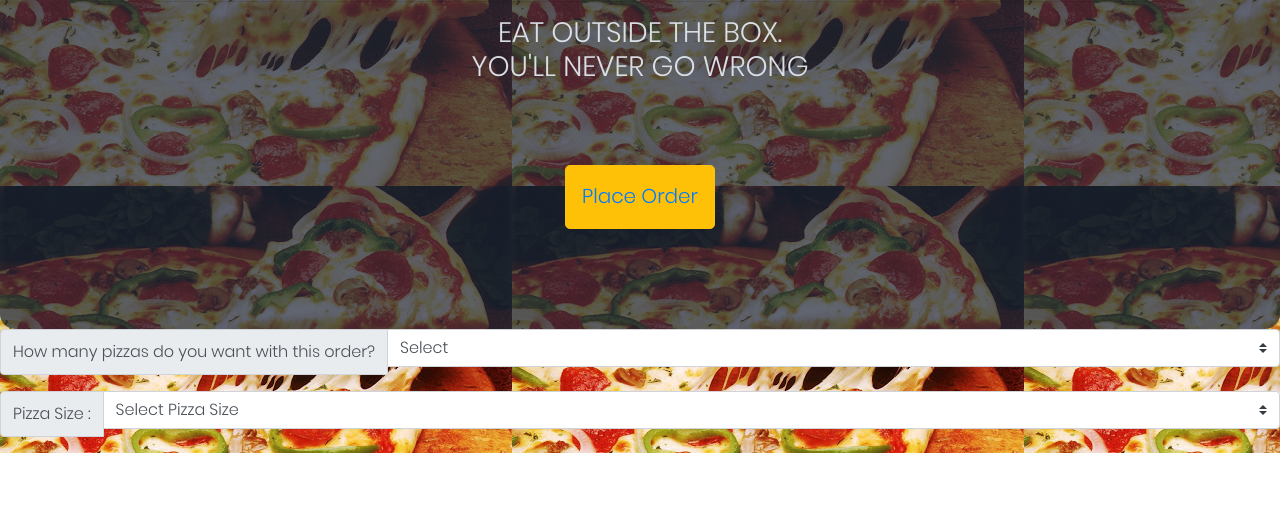
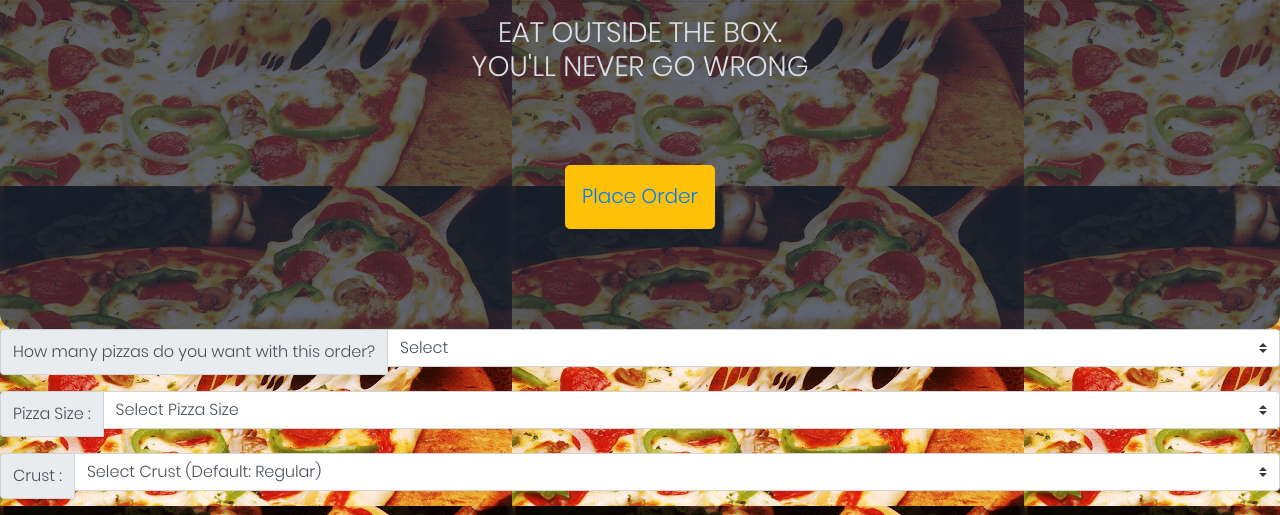
Before and after one commit to mbalanya/Crispy-Cheese-Pizza, a plain HTML site: page index.html in a window 1280 px wide. Shown: the part 454-969 px from the top of the page. Before the commit the page ends 907 px from the top, so only its background shows below. Drawn offline with nearby package versions, Linux system fonts and the light colour scheme.

Commit message:
add pizza crust selection section

```diff
--- a/index.html
+++ b/index.html
@@ -63,6 +63,17 @@
       </select>
     </div>
 
+    <div class="input-group mb-3">
+      <div class="input-group-prepend">
+        <span class="input-group-text">Crust : </span>
+      </div>
+      <select name="pizza-size" class="custom-select mb-2">
+        <option selected>Select Crust (Default: Regular)</option>
+        <option value="crispy">crispy (Free)</option>
+        <option value="gluten-free">Gluten-free (Free)</option>
+        <option value="stuffed">Stuffed (Free)</option>
+      </select>
+    </div>
 
 
 
```
